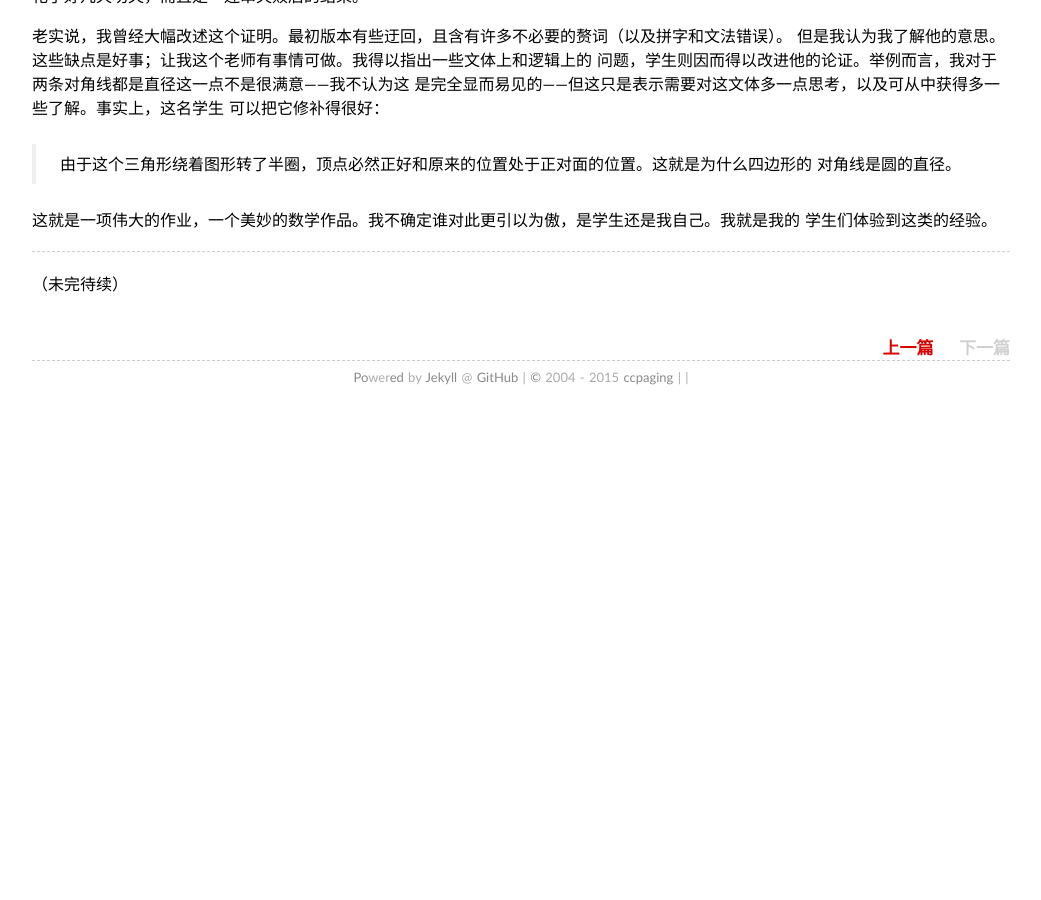
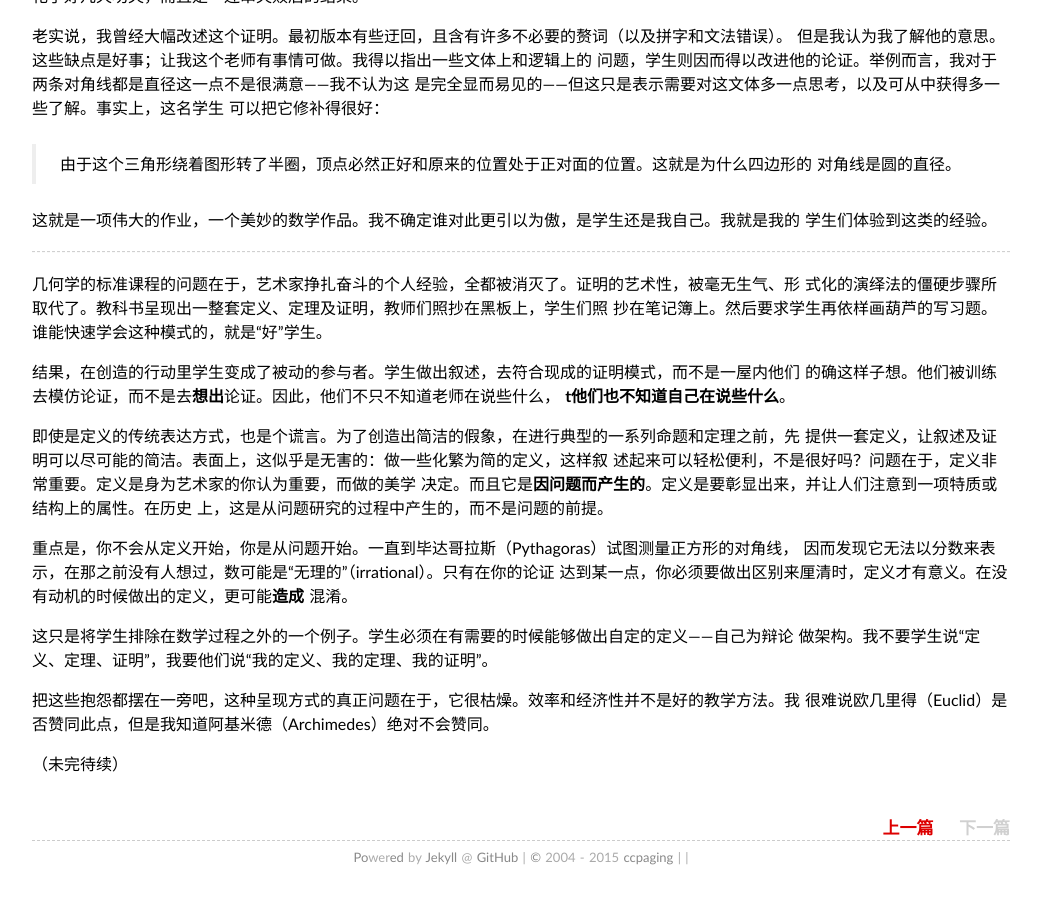
Before and after one commit to ccpaging/ccpaging.github.io, a Jekyll site: the page built from _posts/2015-11-22-LockhartsLament3.md, in a window 1280 px wide and 900 px high, scrolled down 1393 px. Shown: the whole window, without its empty margins (119-1160 px from the left). Built offline with Jekyll 4.4.1, drawn with Linux system fonts in a browser that asks for light colours; comment, search, counter and statistics services are not loaded; before the commit the page ends 1813 px from its top, so only the background shows below that.

Commit message:
New post

```diff
--- a/_posts/2015-11-22-LockhartsLament3.md
+++ b/_posts/2015-11-22-LockhartsLament3.md
@@ -69,4 +69,29 @@ mathjax: true
 
 ***
 
+几何学的标准课程的问题在于，艺术家挣扎奋斗的个人经验，全都被消灭了。证明的艺术性，被毫无生气、形
+式化的演绎法的僵硬步骤所取代了。教科书呈现出一整套定义、定理及证明，教师们照抄在黑板上，学生们照
+抄在笔记簿上。然后要求学生再依样画葫芦的写习题。谁能快速学会这种模式的，就是“好”学生。
+
+结果，在创造的行动里学生变成了被动的参与者。学生做出叙述，去符合现成的证明模式，而不是一屋内他们
+的确这样子想。他们被训练去模仿论证，而不是去**想出**论证。因此，他们不只不知道老师在说些什么，
+**t他们也不知道自己在说些什么**。
+
+即使是定义的传统表达方式，也是个谎言。为了创造出简洁的假象，在进行典型的一系列命题和定理之前，先
+提供一套定义，让叙述及证明可以尽可能的简洁。表面上，这似乎是无害的：做一些化繁为简的定义，这样叙
+述起来可以轻松便利，不是很好吗？问题在于，定义非常重要。定义是身为艺术家的你认为重要，而做的美学
+决定。而且它是**因问题而产生的**。定义是要彰显出来，并让人们注意到一项特质或结构上的属性。在历史
+上，这是从问题研究的过程中产生的，而不是问题的前提。
+
+重点是，你不会从定义开始，你是从问题开始。一直到毕达哥拉斯（Pythagoras）试图测量正方形的对角线，
+因而发现它无法以分数来表示，在那之前没有人想过，数可能是“无理的”（irrational）。只有在你的论证
+达到某一点，你必须要做出区别来厘清时，定义才有意义。在没有动机的时候做出的定义，更可能**造成**
+混淆。
+
+这只是将学生排除在数学过程之外的一个例子。学生必须在有需要的时候能够做出自定的定义——自己为辩论
+做架构。我不要学生说“定义、定理、证明”，我要他们说“我的定义、我的定理、我的证明”。
+
+把这些抱怨都摆在一旁吧，这种呈现方式的真正问题在于，它很枯燥。效率和经济性并不是好的教学方法。我
+很难说欧几里得（Euclid）是否赞同此点，但是我知道阿基米德（Archimedes）绝对不会赞同。
+
 （未完待续）
```
